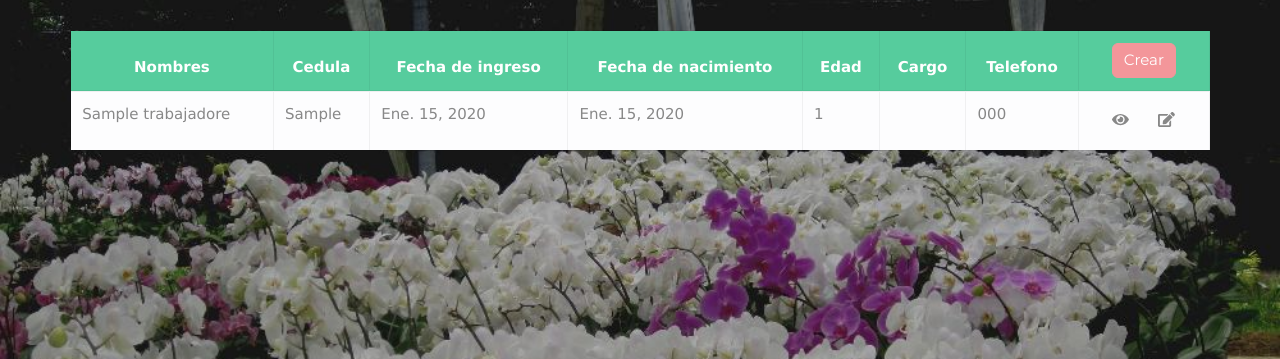
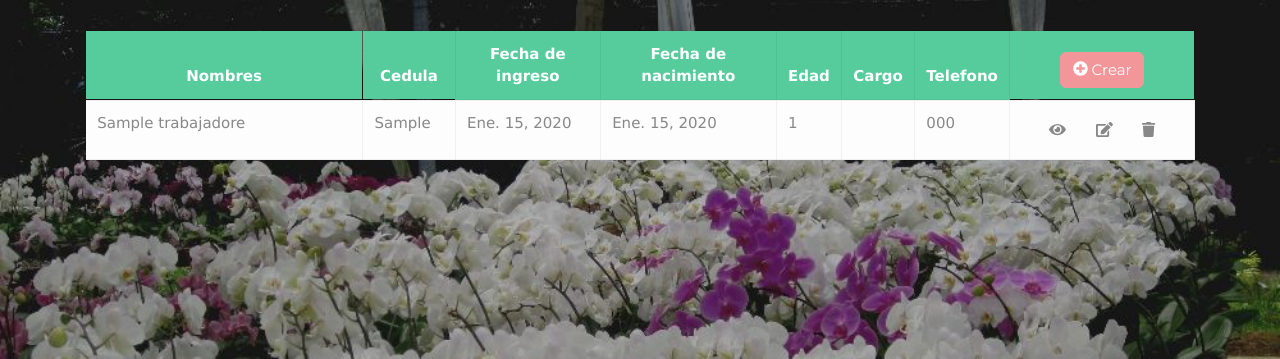
Before and after one commit to adsi1195250/CRT, a Django app: page /trabajadores/ in a window 1280 px wide. Shown: the part 64-423 px from the top of the page. Run offline with Django 3.2, Linux system fonts and the light colour scheme; tables that the repository leaves empty hold one stand-in row (values such as "Sample post"); some libraries are stand-ins or nearby versions.

Commit message:
CRUD Trabajador

```diff
--- a/main/urls.py
+++ b/main/urls.py
@@ -5,7 +5,8 @@ urlpatterns = [
     url(r'^$', index, name='inicio'),
     url(r'^trabajadores/$', ListarTrabajador.as_view(), name="listado_trabajadores"),
     url(r'^crear_trabajador/$', CrearTrabajador.as_view(), name="crear_trabajador"),
-    url(r'^modificar_trabajador/(?P<pk>.+)/$',ModificarTrabajdor.as_view(), name="modificar_trabajador"),
+    url(r'^modificar_trabajador/(?P<pk>.+)/$',ModificarTrabajador.as_view(), name="modificar_trabajador"),
     url(r'^detalle_trabajador/(?P<pk>.+)/$',DetalleTrabajador.as_view(), name="detalle_trabajador"),
+    url(r'^eliminar_trabajador/(?P<pk>.+)/$',EliminarTrabajador.as_view(), name="eliminar_trabajador"),
     url(r'^registrarJornada/',registrarJornada, name="registrarJornada"),
 ]
--- a/main/views.py
+++ b/main/views.py
@@ -1,6 +1,6 @@
 from django.shortcuts import render
 from django.urls import reverse_lazy
-from django.views.generic import ListView, CreateView, UpdateView, DetailView
+from django.views.generic import ListView, CreateView, UpdateView, DetailView, DeleteView
 
 from main.forms import trabajadoresForms
 from main.models import Trabajadores
@@ -20,7 +20,7 @@ class CrearTrabajador(CreateView):
     form_class = trabajadoresForms
     success_url = reverse_lazy('listado_trabajadores')
 
-class ModificarTrabajdor(UpdateView):
+class ModificarTrabajador(UpdateView):
     model = Trabajadores
     form_class = trabajadoresForms
     template_name = 'Trabajadores/trabajador_modal.html'
@@ -30,5 +30,10 @@ class DetalleTrabajador(DetailView):
     model = Trabajadores
     template_name = 'Trabajadores/detalle_trabajador.html'
 
+class EliminarTrabajador(DeleteView):
+    model = Trabajadores
+    template_name = 'Trabajadores/trabajador_eliminar.html'
+    success_url = reverse_lazy('listado_trabajadores')
+
 def registrarJornada(request):
     return render(request, 'registrarJornada/registrarJornada.html')
--- a/templates/Trabajadores/trabajadores.html
+++ b/templates/Trabajadores/trabajadores.html
@@ -3,24 +3,25 @@
 {% block content %}
     <div class="container">
         <div class="row">
-            <div class="col-lg-10">
+            <div class="col-lg-12">
                 <div style="padding-top: 30px"></div>
 
             </div>
         </div>
 
         <div class="row">
-                <table class="table table-hover table-bordered">
+            <div class="col-md-12">
+                <table class="table table-responsive table-hover table-bordered">
                     <thead>
                         <tr class="table-success">
-                            <th class="text-center">Nombres</th>
-                            <th class="text-center">Cedula</th>
-                            <th class="text-center">Fecha de ingreso</th>
-                            <th class="text-center">Fecha de nacimiento</th>
-                            <th class="text-center">Edad</th>
-                            <th class="text-center">Cargo</th>
-                            <th class="text-center">Telefono</th>
-                            <th class="text-center"><a onclick="return abrir_modal('{% url 'crear_trabajador' %}')" class="btn btn-secondary ">Crear</a></th>
+                            <th class="col-md-3 text-center">Nombres</th>
+                            <th class="col-md-1 text-center">Cedula</th>
+                            <th class=" text-center">Fecha de ingreso</th>
+                            <th class=" text-center">Fecha de nacimiento</th>
+                            <th class=" text-center">Edad</th>
+                            <th class=" text-center">Cargo</th>
+                            <th class=" text-center">Telefono</th>
+                            <th class="col-md-2 text-md-center"><a onclick="return abrir_modal('{% url 'crear_trabajador' %}')" class="btn btn-secondary "><span class="fas fa-plus-circle"></span> Crear</a></th>
                         </tr>
                     </thead>
 
@@ -35,7 +36,7 @@
                             <td>{{ trabajador.cargo}}</td>
                             <td>{{ trabajador.telefono }}</td>
 
-                            <td class="text-center">
+                            <td class="text-xl-center">
                                 <a onclick="return abrir_modal('{% url 'detalle_trabajador' trabajador.id %}')" class="btn">
                                     <span class="fas fa-eye"></span>
                                     <span class="glyphicon glyphicon-pencil"></span>
@@ -43,11 +44,21 @@
                                 <a onclick="return abrir_modal('{% url 'modificar_trabajador' trabajador.id %}')" class="btn">
                                     <span class="fas fa-edit"></span>
                                 </a>
+                                <a onclick="return abrir_modal('{% url 'eliminar_trabajador' trabajador.id %}')" class="btn">
+                                    <span class="fas fa-trash"></span>
+                                </a>
                             </td>
                         </tr>
                     {% endfor %}
                     </tbody>
                 </table>
+
+                {% if not object_list %}
+                    <div style="background-color: rgba(0,0,0,0.53); width: 100%; border-radius: 10px">
+                        <h1 style="color: #fefefe"> No existen registros </h1>
+                    </div>
+                {% endif %}
+            </div>
         </div>
         <div id="popup" class="modal fade" role="dialog">
 
```
Also changed, not shown: templates/Trabajadores/detalle_trabajador.html (+24 -9 lines), templates/Trabajadores/trabajador_eliminar.html (+8 -5 lines).
